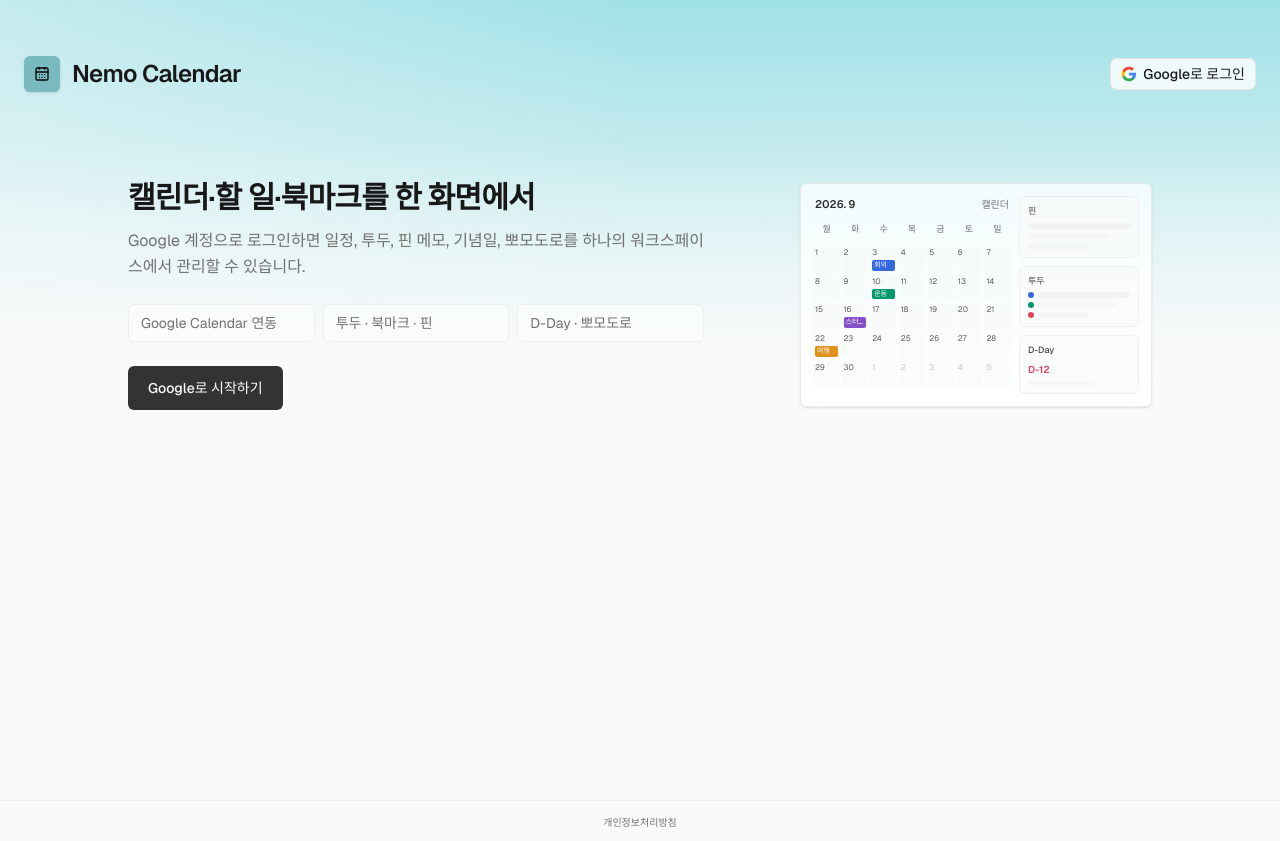
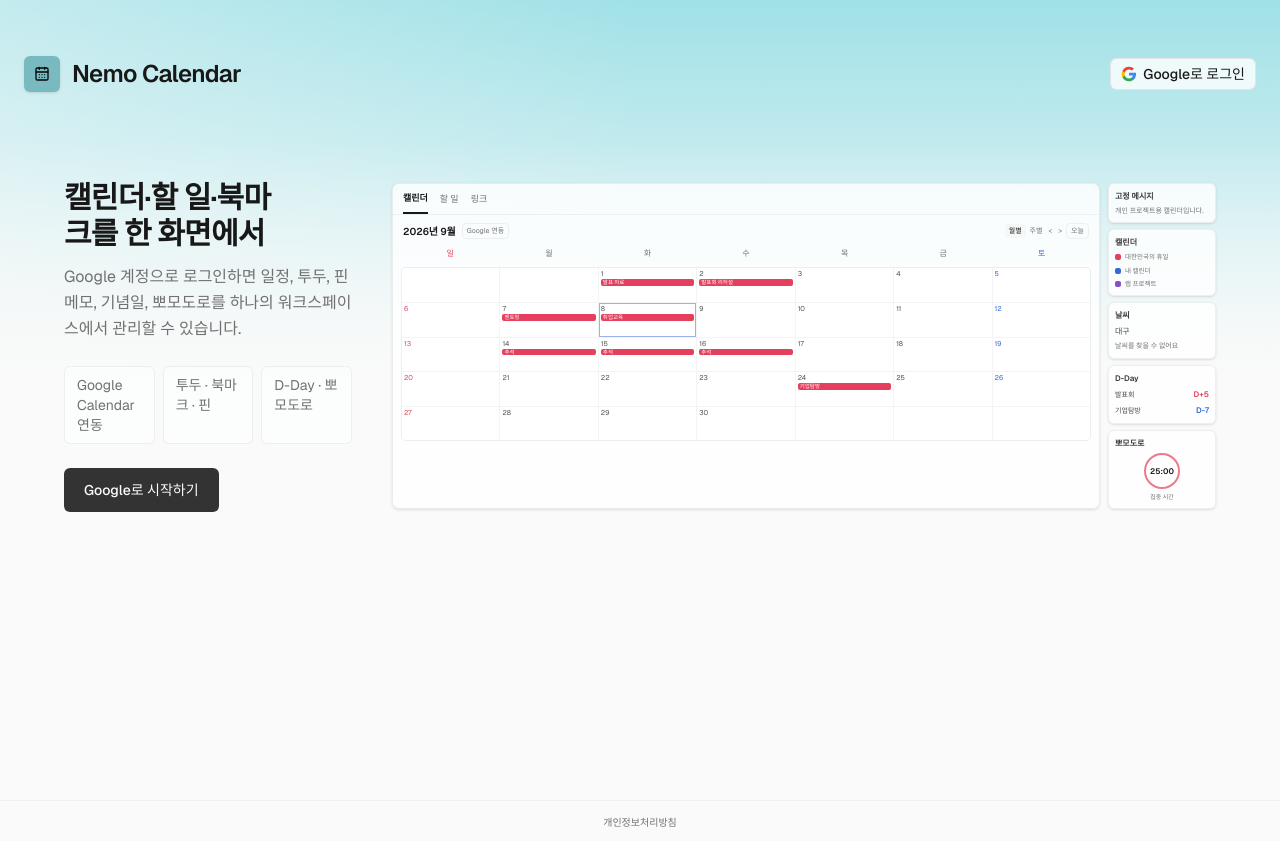
Before and after one commit to sonhyo0518/nemocalendar, a Next.js app: page / in a window 1280 px wide. Built offline with nearby package versions, Linux system fonts and the light colour scheme; no server answers.

Commit message:
feat: 게스트 랜딩 대시보드 미니 목업 수정

```diff
--- a/components/dashboard/guest-dashboard-mockup.tsx
+++ b/components/dashboard/guest-dashboard-mockup.tsx
@@ -1,100 +1,199 @@
-/** Guest 랜딩용 정적 미니 목업 — 인터랙션/데이터 없음 */
+/** Guest 랜딩용 정적 미니 목업 — 실제 대시보드 레이아웃 축소판 */
 export function GuestDashboardMockup() {
-    const days = ["월", "화", "수", "목", "금", "토", "일"]
-    // 5주 × 7칸; 일부 칸에만 가짜 일정 점/바
-    const cells = Array.from({ length: 35 }, (_, i) => i + 1)
-    const eventAt: Record<number, { label: string; color: string }> = {
-      3: { label: "회의", color: "var(--event-blue)" },
-      10: { label: "운동", color: "var(--event-green)" },
-      16: { label: "스터디", color: "var(--event-violet)" },
-      22: { label: "여행", color: "var(--event-amber)" },
+  const weekdays = [
+    { label: "일", className: "text-[var(--event-rose)]" },
+    { label: "월", className: "" },
+    { label: "화", className: "" },
+    { label: "수", className: "" },
+    { label: "목", className: "" },
+    { label: "금", className: "" },
+    { label: "토", className: "text-[var(--event-blue)]" },
+  ]
+
+  // 2026-09: 1일이 화요일 → 앞에 빈 칸 2개
+  const leading = 2
+  const daysInMonth = 30
+  const cells = Array.from({ length: 35 }, (_, i) => {
+    const day = i - leading + 1
+    return day >= 1 && day <= daysInMonth ? day : null
+  })
+
+  // 스크린샷에 가까운 빨간/분홍 일정 바
+  const events: Record<number, string[]> = {
+    1: ["발표 자료"],
+    2: ["발표회 리허설"],
+    7: ["멘토링"],
+    8: ["취업교육"],
+    14: ["추석"],
+    15: ["추석"],
+    16: ["추석"],
+    24: ["기업탐방"],
   }
 
   return (
-      <div
-        aria-hidden
-        className="pointer-events-none w-full select-none"
-      >
-        <div className="overflow-hidden rounded-xl border border-border/70 bg-card/70 shadow-sm backdrop-blur-sm">
-          <div className="grid gap-2 p-3 sm:grid-cols-[minmax(0,1fr)_7.5rem]">
-            {/* 미니 캘린더 */}
-            <div className="min-w-0 space-y-2">
-              <div className="flex items-center justify-between px-0.5">
-                <span className="text-[11px] font-semibold text-foreground/90">
-                  2026. 9
+    <div aria-hidden className="pointer-events-none w-full select-none">
+      <div className="grid gap-2 sm:grid-cols-[minmax(0,1fr)_6.75rem]">
+        {/* 메인: 탭 + 캘린더 */}
+        <div className="min-w-0 overflow-hidden rounded-xl border border-border/70 bg-card/80 shadow-sm backdrop-blur-sm">
+          {/* 폴더 탭 */}
+          <div className="flex items-center gap-3 border-b border-border/50 px-2.5 pt-2 text-[9px]">
+            <span className="border-b-2 border-foreground pb-1.5 font-semibold text-foreground">
+              캘린더
             </span>
-                <span className="text-[10px] text-muted-foreground">캘린더</span>
+            <span className="pb-1.5 text-muted-foreground">할 일</span>
+            <span className="pb-1.5 text-muted-foreground">링크</span>
           </div>
-              <div className="grid grid-cols-7 gap-px text-center text-[9px] text-muted-foreground">
-                {days.map((d) => (
-                  <div key={d} className="py-0.5">
-                    {d}
+
+          <div className="space-y-1.5 p-2">
+            {/* 캘린더 헤더 */}
+            <div className="flex items-center justify-between gap-1 px-0.5">
+              <div className="flex min-w-0 items-center gap-1.5">
+                <span className="truncate text-[10px] font-semibold text-foreground">
+                  2026년 9월
+                </span>
+                <span className="hidden shrink-0 rounded border border-border/60 px-1 py-0.5 text-[7px] text-muted-foreground xs:inline sm:inline">
+                  Google 연동
+                </span>
+              </div>
+              <div className="flex shrink-0 items-center gap-0.5 text-[7px] text-muted-foreground">
+                <span className="rounded bg-muted/60 px-1 py-0.5 font-medium text-foreground">
+                  월별
+                </span>
+                <span className="px-0.5">주별</span>
+                <span className="px-0.5">&lt;</span>
+                <span className="px-0.5">&gt;</span>
+                <span className="rounded border border-border/50 px-1 py-0.5">
+                  오늘
+                </span>
+              </div>
+            </div>
+
+            {/* 요일 */}
+            <div className="grid grid-cols-7 text-center text-[8px] text-muted-foreground">
+              {weekdays.map((d) => (
+                <div key={d.label} className={`py-0.5 font-medium ${d.className}`}>
+                  {d.label}
                 </div>
               ))}
             </div>
-              <div className="grid grid-cols-7 gap-0.5">
-                {cells.map((n) => {
-                  const ev = eventAt[n]
-                  const inMonth = n <= 30
+
+            {/* 날짜 격자 */}
+            <div className="grid grid-cols-7 gap-px overflow-hidden rounded-md border border-border/40 bg-border/40">
+              {cells.map((day, i) => {
+                const bars = day ? events[day] : undefined
+                const selected = day === 8
                 return (
                   <div
-                      key={n}
-                      className="flex aspect-square flex-col items-stretch rounded-sm bg-muted/30 p-0.5"
-                    >
-                      <span
-                        className={`text-[8px] leading-none ${
-                          inMonth ? "text-foreground/70" : "text-muted-foreground/40"
+                    key={i}
+                    className={`min-h-[2.1rem] bg-card p-0.5 ${
+                      selected ? "ring-1 ring-inset ring-[var(--event-blue)]/50 bg-[var(--event-blue)]/5" : ""
                     }`}
                   >
-                        {((n - 1) % 30) + 1}
-                      </span>
-                      {ev ? (
-                        <span
-                          className="mt-auto truncate rounded-[2px] px-0.5 text-[7px] font-medium text-white"
-                          style={{ backgroundColor: ev.color }}
+                    {day != null ? (
+                      <>
+                        <div
+                          className={`text-[7px] leading-none ${
+                            i % 7 === 0
+                              ? "text-[var(--event-rose)]"
+                              : i % 7 === 6
+                                ? "text-[var(--event-blue)]"
+                                : "text-foreground/75"
+                          }`}
                         >
-                          {ev.label}
-                        </span>
+                          {day}
+                        </div>
+                        <div className="mt-0.5 space-y-px">
+                          {bars?.map((label) => (
+                            <div
+                              key={label}
+                              className="truncate rounded-[2px] bg-[var(--event-rose)] px-0.5 text-[5.5px] font-medium leading-tight text-white"
+                            >
+                              {label}
+                            </div>
+                          ))}
+                        </div>
+                      </>
                     ) : null}
                   </div>
                 )
               })}
             </div>
           </div>
+        </div>
 
-            {/* 사이드 위젯 실루엣 */}
-            <div className="flex flex-row gap-2 sm:flex-col">
-              <div className="min-w-0 flex-1 space-y-1 rounded-lg border border-border/50 bg-background/50 p-2">
-                <div className="text-[9px] font-medium text-foreground/80">핀</div>
-                <div className="h-1.5 w-full rounded-full bg-muted" />
-                <div className="h-1.5 w-4/5 rounded-full bg-muted/70" />
-                <div className="h-1.5 w-3/5 rounded-full bg-muted/50" />
+        {/* 사이드 위젯 */}
+        <div className="flex flex-row gap-1.5 overflow-x-auto sm:flex-col sm:overflow-visible">
+          <Widget title="고정 메시지">
+            <p className="line-clamp-2 text-[7px] leading-snug text-muted-foreground">
+              개인 프로젝트용 캘린더입니다.
+            </p>
+          </Widget>
+
+          <Widget title="캘린더">
+            <RowDot color="var(--event-rose)" label="대한민국의 휴일" />
+            <RowDot color="var(--event-blue)" label="내 캘린더" />
+            <RowDot color="var(--event-violet)" label="랩 프로젝트" />
+          </Widget>
+
+          <Widget title="날씨" className="hidden sm:block">
+            <div className="text-[8px] text-foreground/80">대구</div>
+            <div className="text-[7px] text-muted-foreground">날씨를 찾을 수 없어요</div>
+          </Widget>
+
+          <Widget title="D-Day">
+            <div className="flex items-baseline justify-between gap-1">
+              <span className="truncate text-[7px] text-foreground/80">발표회</span>
+              <span className="shrink-0 text-[8px] font-semibold text-[var(--event-rose)]">
+                D+5
+              </span>
             </div>
-              <div className="min-w-0 flex-1 space-y-1 rounded-lg border border-border/50 bg-background/50 p-2">
-                <div className="text-[9px] font-medium text-foreground/80">투두</div>
-                <div className="flex items-center gap-1">
-                  <span className="size-1.5 shrink-0 rounded-sm bg-[var(--event-blue)]" />
-                  <span className="h-1.5 flex-1 rounded-full bg-muted" />
+            <div className="flex items-baseline justify-between gap-1">
+              <span className="truncate text-[7px] text-foreground/80">기업탐방</span>
+              <span className="shrink-0 text-[8px] font-semibold text-[var(--event-blue)]">
+                D-7
+              </span>
             </div>
-                <div className="flex items-center gap-1">
-                  <span className="size-1.5 shrink-0 rounded-sm bg-[var(--event-green)]" />
-                  <span className="h-1.5 w-3/4 rounded-full bg-muted/70" />
+          </Widget>
+
+          <Widget title="뽀모도로" className="hidden sm:block">
+            <div className="mx-auto flex size-9 items-center justify-center rounded-full border-2 border-[var(--event-rose)]/70 text-[8px] font-semibold text-foreground">
+              25:00
             </div>
-                <div className="flex items-center gap-1">
-                  <span className="size-1.5 shrink-0 rounded-sm bg-[var(--event-rose)]" />
-                  <span className="h-1.5 w-1/2 rounded-full bg-muted/50" />
-                </div>
-              </div>
-              <div className="hidden min-w-0 flex-1 space-y-1 rounded-lg border border-border/50 bg-background/50 p-2 sm:block">
-                <div className="text-[9px] font-medium text-foreground/80">D-Day</div>
-                <div className="text-[10px] font-semibold text-[var(--event-rose)]">
-                  D-12
-                </div>
-                <div className="h-1 w-2/3 rounded-full bg-muted/60" />
-              </div>
-            </div>
+            <div className="text-center text-[6px] text-muted-foreground">집중 시간</div>
+          </Widget>
         </div>
       </div>
     </div>
   )
 }
+
+function Widget({
+  title,
+  children,
+  className = "",
+}: {
+  title: string
+  children: React.ReactNode
+  className?: string
+}) {
+  return (
+    <div
+      className={`min-w-[5.5rem] flex-1 space-y-1 rounded-lg border border-border/60 bg-card/80 p-1.5 shadow-sm backdrop-blur-sm sm:min-w-0 ${className}`}
+    >
+      <div className="text-[8px] font-semibold text-foreground/85">{title}</div>
+      {children}
+    </div>
+  )
+}
+
+function RowDot({ color, label }: { color: string; label: string }) {
+  return (
+    <div className="flex items-center gap-1">
+      <span
+        className="size-1.5 shrink-0 rounded-[2px]"
+        style={{ backgroundColor: color }}
+      />
+      <span className="truncate text-[6.5px] text-muted-foreground">{label}</span>
+    </div>
+  )
+}
--- a/components/dashboard/guest-landing.tsx
+++ b/components/dashboard/guest-landing.tsx
@@ -8,7 +8,7 @@ type GuestLandingProps = {
 
 export function GuestLanding({ onStart }: GuestLandingProps) {
   return (
-    <section className="mx-auto grid w-full max-w-5xl gap-8 py-6 sm:py-10 lg:grid-cols-[minmax(0,1fr)_minmax(0,22rem)] lg:items-center lg:gap-10">
+    <section className="mx-auto grid w-full max-w-6xl gap-8 py-6 sm:py-10 lg:grid-cols-[minmax(0,18rem)_minmax(0,1fr)] lg:items-center lg:gap-10">
       <div className="flex max-w-xl flex-col items-start gap-6">
         <div className="space-y-3">
           <h2 className="text-2xl font-semibold tracking-tight text-foreground text-balance sm:text-3xl">
```
Lines whose indentation alone changed are shown as unchanged.
